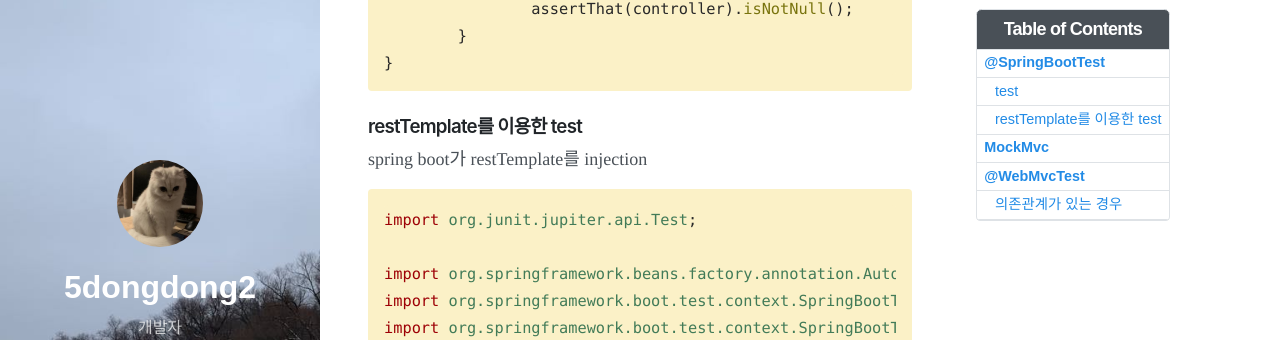
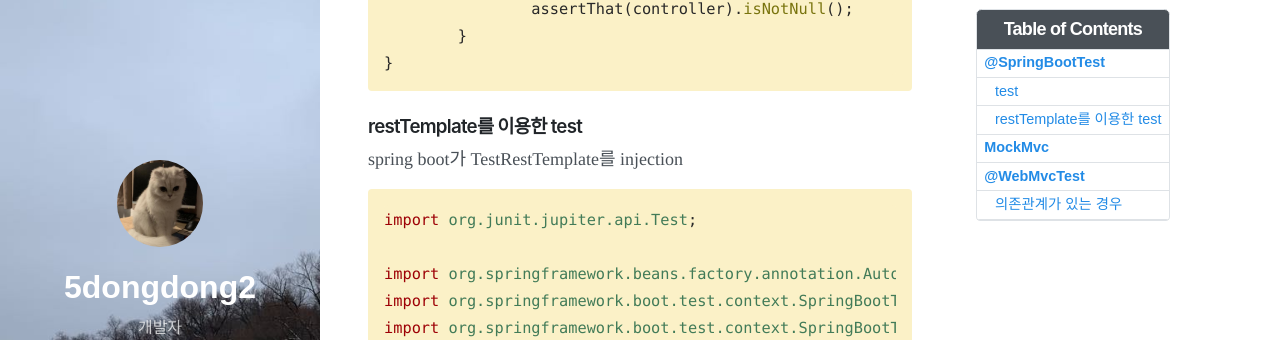
Before and after one commit to 5dongdong2/5dongdong2.github.io, a Jekyll site: the page built from _posts/2023-04-16-Spring-Test.markdown, in a window 1280 px wide and 900 px high, scrolled down 791 px. Shown: the part 111-451 px from the top of the window. Built offline with Jekyll 4.4.1, drawn with Linux system fonts in a browser that asks for light colours; nearby versions of some CDN libraries; some of the changed text lies outside the part shown.

Commit message:
file 이름 변경

````diff
--- a/_posts/2023-04-16-Web-layer-Test.markdown
+++ b/_posts/2023-04-16-Spring-Test.markdown
@@ -39,7 +39,7 @@ public class SmokeTest {
 }
 ```
 ### restTemplate를 이용한 test
-spring boot가 restTemplate를 injection
+spring boot가 TestRestTemplate를 injection
 
 ```java
 import org.junit.jupiter.api.Test;
````
Also changed, not shown: other parts of _posts/2023-04-16-Spring-Test.markdown (+1 -1 lines).
